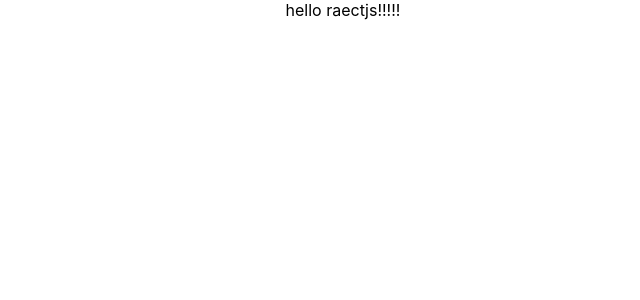
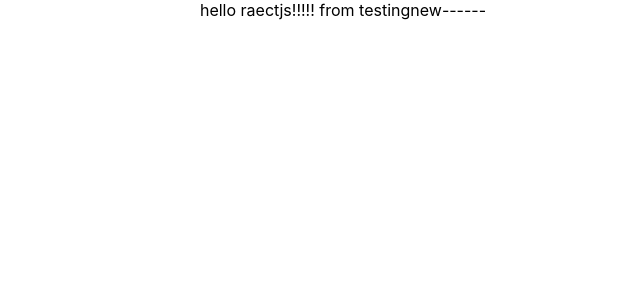
Before and after one commit to abhicode-dev/test1, a React (Create React App) app: page / in a window 1280 px wide. Shown: the top 300 px of the page, without its empty margins (297-937 px from the left). Built offline with nearby package versions, Linux system fonts and the light colour scheme.

Commit message:
added testingnew

```diff
--- a/src/App.js
+++ b/src/App.js
@@ -9,6 +9,7 @@ function App() {
 
 
       hello raectjs!!!!!
+      from testingnew------
 
     </div>
   );
```
Also changed, not shown: 1 other file (tests, documents, lock files or other folders).
